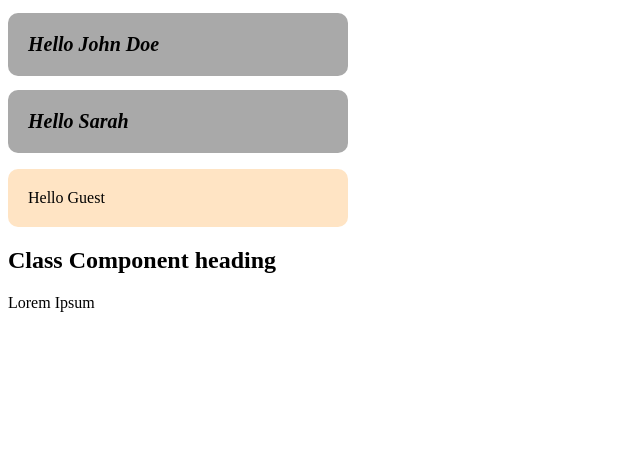
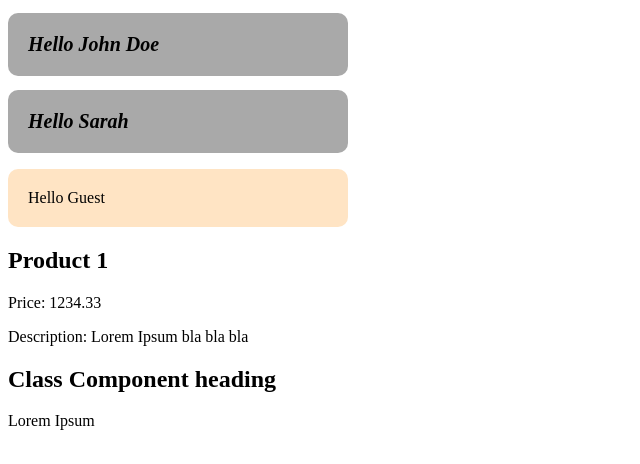
Before and after one commit to neowebor/react-vite-project, a React (Vite) app: page / in a window 1280 px wide. Shown: the top 464 px of the page, without its empty margins (0-640 px from the left). Built offline with nearby package versions, Linux system fonts and the light colour scheme.

Commit message:
Add basic product component

```diff
--- a/src/App.jsx
+++ b/src/App.jsx
@@ -2,6 +2,14 @@
 import Greeting from "./components/Greetings";
 import MyClassComponent from "./components/MyClassComponent";
 import MyFuncComponent from "./components/MyFuncComponent";
+import Product from "./components/Product/Product";
+
+const product = {
+  id: 0,
+  name: "Product 1",
+  price: 1234.33,
+  description: "Lorem Ipsum bla bla bla",
+};
 
 function App() {
   const shouldClassComponentsRender = Math.random() > 0.5;
@@ -36,6 +44,7 @@
       <Greeting userFirstName="John" userLastName="Doe" />
       <Greeting userFirstName="Sarah" />
       <Greeting />
+      <Product product={product} />
       {shouldClassComponentsRender ? <MyClassComponent /> : <MyFuncComponent />}
     </>
   );
--- /dev/null
+++ b/src/components/Product/Product.jsx
@@ -0,0 +1,16 @@
+import React from "react";
+
+class Product extends React.Component {
+  render() {
+
+    const { product : {id, name, price, description} } = this.props;
+
+    return <article id={`product ${id}`}>
+      <h2>{name}</h2>
+      <p>Price: {price}</p>
+      <p>Description: {description}</p>
+    </article>
+  }
+}
+
+export default Product;
```
